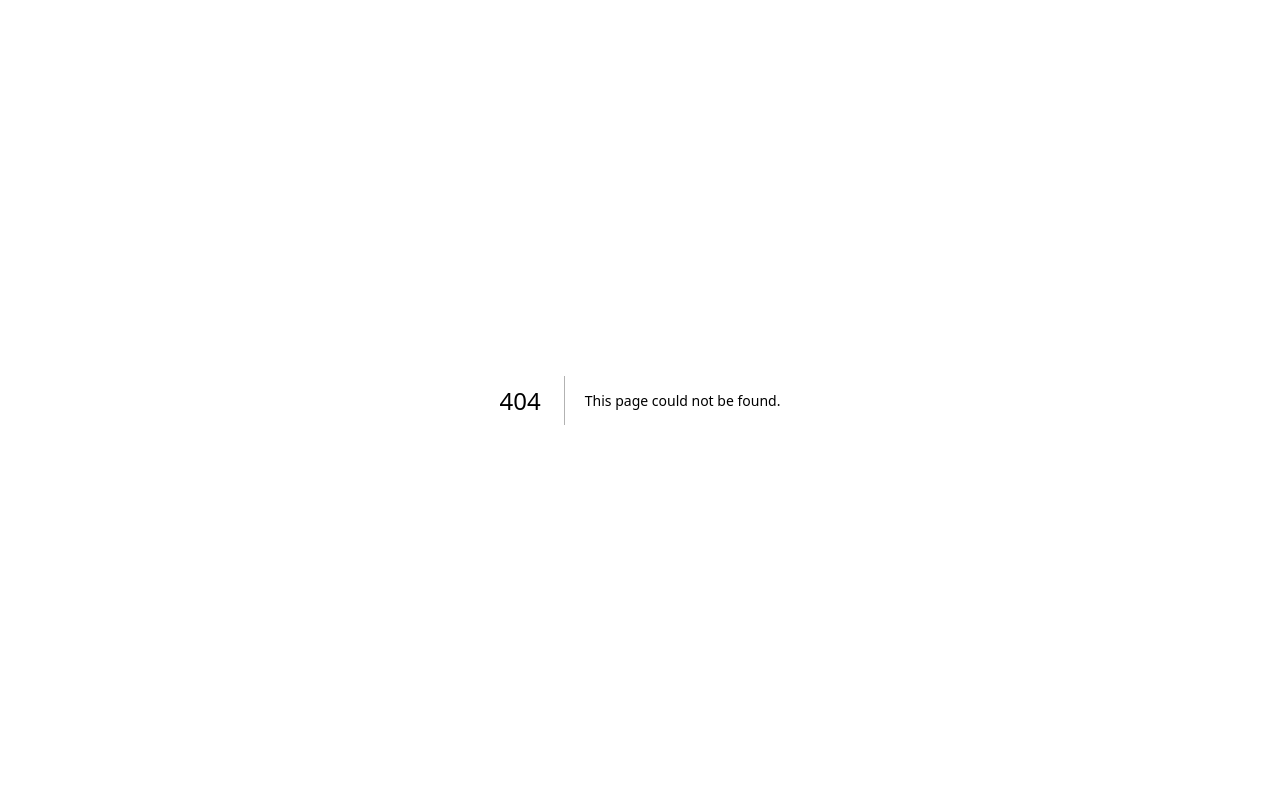
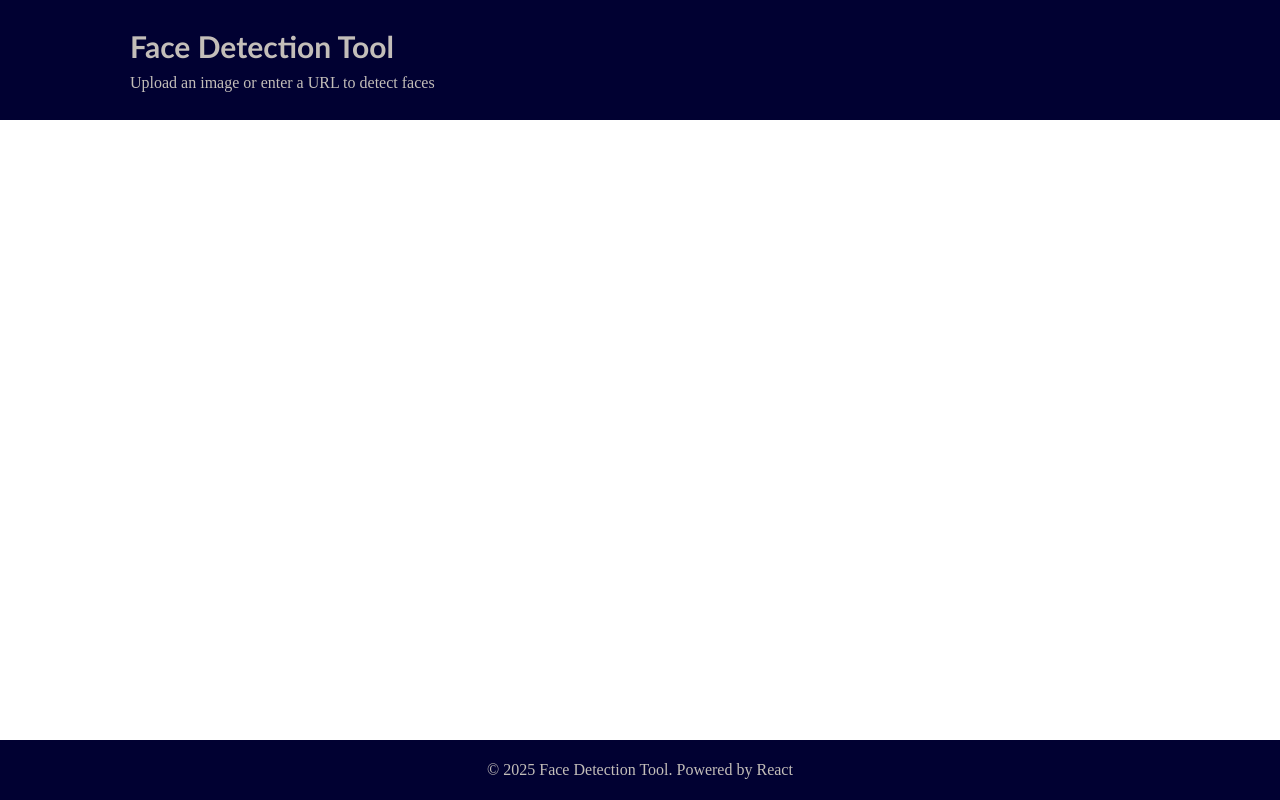
Before and after one commit to fifthmarauder/face-detection, a Next.js app: page /dashboard in a window 1280 px wide. Before the commit this address had no page. Built offline with nearby package versions, Linux system fonts and the light colour scheme.

Commit message:
created header and footer

```diff
--- /dev/null
+++ b/src/app/dashboard/layout.tsx
@@ -0,0 +1,16 @@
+import Footer from '@/components/Footer/footer'
+import Header from '@/components/Header/header'
+import React from 'react'
+import styles from './page.module.css'
+
+const Layout = ({children}:{children:React.ReactNode}) => {
+  return (
+    <div className={styles.page}>
+        <Header />
+        {children}
+        <Footer />
+    </div>
+  )
+}
+
+export default Layout
--- /dev/null
+++ b/src/app/dashboard/page.module.css
@@ -0,0 +1,6 @@
+.page{
+    display: flex;
+    flex-direction: column;
+    justify-content: space-between;
+    height: 100vh;
+}
--- /dev/null
+++ b/src/app/dashboard/page.tsx
@@ -0,0 +1,12 @@
+import React from 'react'
+
+
+const Page = () => {
+  return (
+    <div >
+
+    </div>
+  )
+}
+
+export default Page
--- a/src/app/globals.css
+++ b/src/app/globals.css
@@ -1,42 +1,3 @@
-:root {
-  --background: #ffffff;
-  --foreground: #171717;
+*{
+    margin: 0;
 }
-
-@media (prefers-color-scheme: dark) {
-  :root {
-    --background: #0a0a0a;
-    --foreground: #ededed;
-  }
-}
-
-html,
-body {
-  max-width: 100vw;
-  overflow-x: hidden;
-}
-
-body {
-  color: var(--foreground);
-  background: var(--background);
-  font-family: Arial, Helvetica, sans-serif;
-  -webkit-font-smoothing: antialiased;
-  -moz-osx-font-smoothing: grayscale;
-}
-
-* {
-  box-sizing: border-box;
-  padding: 0;
-  margin: 0;
-}
-
-a {
-  color: inherit;
-  text-decoration: none;
-}
-
-@media (prefers-color-scheme: dark) {
-  html {
-    color-scheme: dark;
-  }
-}
--- /dev/null
+++ b/src/components/Footer/footer.module.css
@@ -0,0 +1,10 @@
+.footer{
+    display: flex;
+    justify-content: center;
+    background-color: rgb(1, 1, 50);
+    height: 60px;
+    align-items: center;
+}
+.content{
+    color: rgb(195, 190, 185);
+}
--- /dev/null
+++ b/src/components/Footer/footer.tsx
@@ -0,0 +1,12 @@
+import React from 'react'
+import styles from './footer.module.css'
+
+const Footer = () => {
+  return (
+    <div className={styles.footer}>
+      <div className={styles.content}>© 2025 Face Detection Tool. Powered by React</div>
+    </div>
+  )
+}
+
+export default Footer
--- /dev/null
+++ b/src/components/Header/header.module.css
@@ -0,0 +1,27 @@
+.header{
+    display: flex;
+    background-color: rgb(1, 1, 50);
+    height:120px;
+    align-items: center;
+
+}
+
+.content{
+    padding-left: 130px;
+    color: rgb(195, 190, 185);
+    display: flex;
+    flex-direction: column;
+    gap:10px;
+
+}
+
+.contentTitle{
+    font-family: 'Gill Sans', 'Gill Sans MT', Calibri, 'Trebuchet MS', sans-serif;
+    font-weight: 700;
+    font-size: 30px;
+}
+
+.contentPara{
+    font-family: 'Times New Roman', Times, serif    ;
+    font-size: 18px;
+}
--- /dev/null
+++ b/src/components/Header/header.tsx
@@ -0,0 +1,16 @@
+import React from 'react'
+import styles from './header.module.css'
+
+
+const Header = () => {
+  return (
+    <div className={styles.header}>
+      <div className={styles.content}>
+        <div className={styles.contentTitle}>Face Detection Tool</div>
+        <div>Upload an image or enter a URL to detect faces</div>
+      </div>
+    </div>
+  )
+}
+
+export default Header
```
